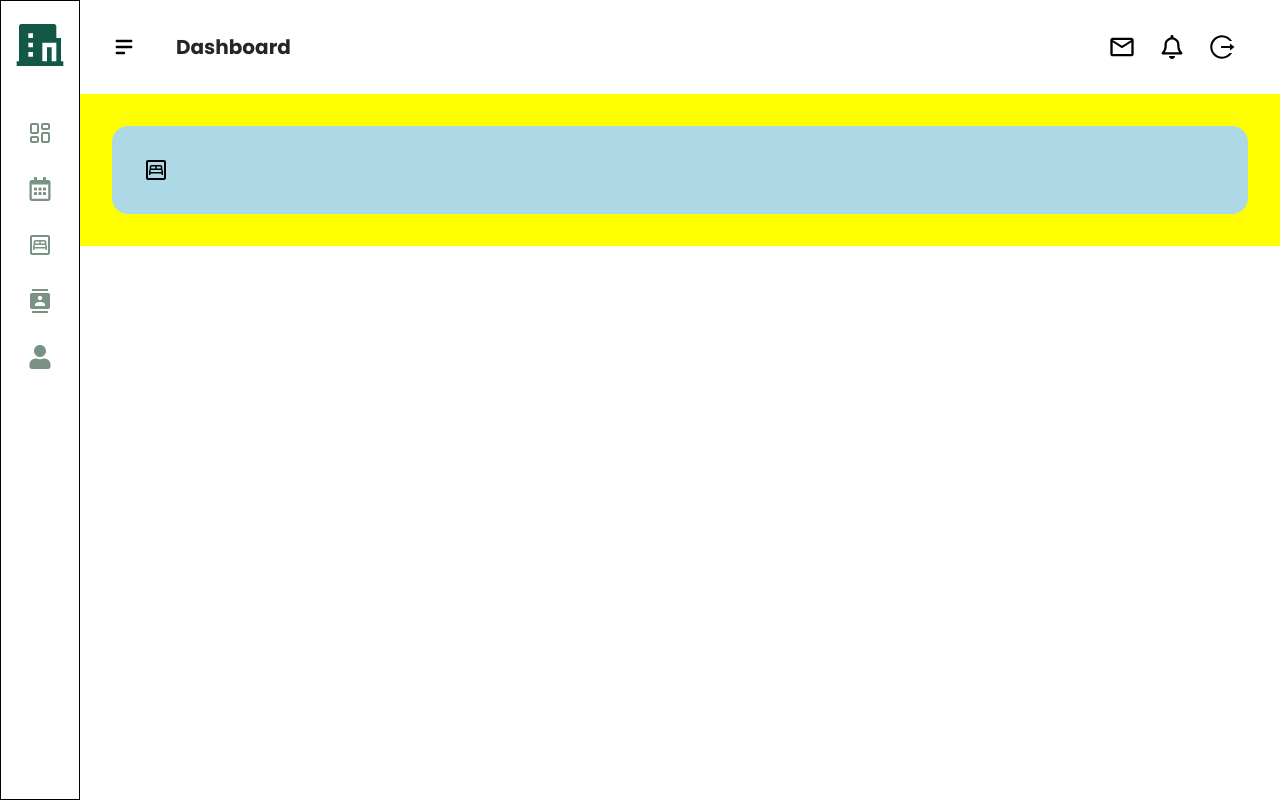
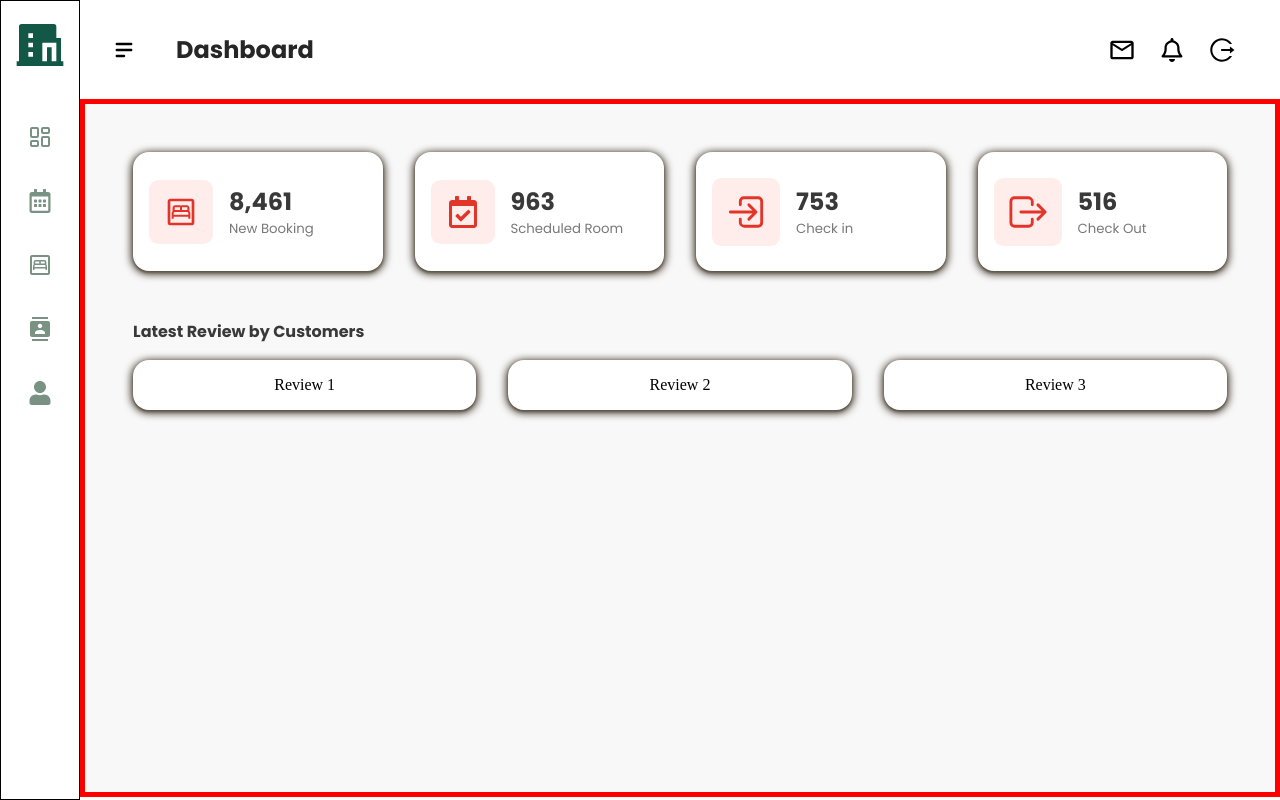
Before and after one commit to Christian-GL/Hotel-Miranda-Dashboard, a React (Vite) app: page / in a window 1280 px wide. Built offline with nearby package versions, Linux system fonts and the light colour scheme.

Commit message:
ADD: Hover a los navs del Header y página Dashboard.jsx (KPIs)

```diff
--- a/src/common/styles/globalVars.js
+++ b/src/common/styles/globalVars.js
@@ -1,12 +1,16 @@
 
 export const colorWhiteFull = '#FFFFFF';
+export const colorLightRed = '#FFEDEC';
+export const colorRed = '#E23428';
 export const colorGray = '#5D5449';
 export const colorGrayIconHotel = '#135846';
+export const colorGrayTextKPI = '#787878';
 export const colorGrayIconAndTextNavOption = '#799283';
-export const colorGrayTitleProfile = '#393939';
+export const colorGray39 = '#393939';
 export const colorGrayEmailProfile = '#B2B2B2';
 export const colorGrayButtonProfile = '#EBF1EF';
 export const colorGrayCreditMinorTitle = '#799283';
+export const colorGrayBackgroundPage = '#F8F8F8';
 export const colorBlack26 = '#262626';
 export const colorBlack21 = '#212121';
 
@@ -14,3 +18,8 @@ export const fontPoppins = 'Poppins';
 
 export const widthSidebarMenuCollapsed = '5rem';
 export const widthSidebarMenuNotCollapsed = '18rem';
+
+// GUÍA BOX SHADOW --> https://designshack.net/articles/css/inner-shadows-in-css-images-text-and-beyond/
+export const boxShadowCustom = '0 0.10em 0.15em ' + colorGray +
+    ', -0.1em 0.10em 0.5em ' + colorGray +
+    ', 0.1em 0.10em 0.5em ' + colorGray + ';';
--- a/src/common/styles/header.js
+++ b/src/common/styles/header.js
@@ -18,6 +18,7 @@ export const Header = styled.header`
     padding: 2em;
     width: 100%;
     height: auto;
+    // box-shadow: inset 0px 0px 10px 3px ${gb.colorGray};
     background-color: ${gb.colorWhiteFull};
 `
 
@@ -40,7 +41,7 @@ export const TitleH2 = styled.h2`
     vertical-align: middle;
     margin-left: 2.5rem;
     font-family: ${gb.fontPoppins};
-    font-size: 1.25em;
+    font-size: 1.5em;
     color: ${gb.colorBlack26};
 `
 
--- a/src/common/styles/sidebarMenu.js
+++ b/src/common/styles/sidebarMenu.js
@@ -17,7 +17,7 @@ export const AsideSideNavigationBar = styled.aside`
     align-items: ${props => props.display === 'collapsed' ? 'center' : 'left'};;
     justify-content: ${props => props.display === 'collapsed' ? 'flex-start' : 'space-between'};
     padding: ${props => props.display === 'collapsed' ? '1em' : '1em 2.5em'};
-    width: ${props => props.display === 'collapsed' ? '5rem' : '18rem'};                       // <---- !!!!!
+    width: ${props => props.display === 'collapsed' ? '5rem' : '18rem'};
     height: 100vh;
     text-align: left;
     transition: 0.5s ease;
@@ -54,11 +54,6 @@ export const PTitleText = styled.p`
 `
 
 // Nav options
-export const DivCtnNavOption = styled.div`
-    padding: 1em 0;
-    cursor: pointer;
-`
-
 export const IconDashboard = styled(LuLayoutDashboard)`
     display: inline-block;
     vertical-align: middle;
@@ -108,6 +103,24 @@ export const PNavOptionText = styled.p`
     color: ${gb.colorGrayIconAndTextNavOption};
 `
 
+export const DivCtnNavOption = styled.div`
+    padding: 1.25em 0;
+    cursor: pointer;
+
+    &:hover ${IconDashboard},
+    &:hover ${IconBooking},
+    &:hover ${IconRooms},
+    &:hover ${IconContact},
+    &:hover ${IconUsers} {
+        color: ${gb.colorRed};
+    }
+
+    &:hover ${PNavOptionText} {
+        font-weight: 700;
+        color: ${gb.colorRed};
+    }
+`
+
 // Profile
 export const DivCtnUser = styled.div`
     display: ${props => props.display === 'collapsed' ? 'none' : 'block'};
@@ -115,9 +128,7 @@ export const DivCtnUser = styled.div`
     padding: 3em 1em 1em;
     text-align: center;
     border-radius: 15%;
-    box-shadow: 0 0.10em 0.15em ${gb.colorGray}, // bottom
-            -0.1em 0.10em 0.5em ${gb.colorGray}, // left
-            0.1em 0.10em 0.5em ${gb.colorGray}; // right
+    box-shadow: ${gb.boxShadowCustom};
 `
 
 export const ImgProfile = styled.img`
@@ -132,7 +143,7 @@ export const ImgProfile = styled.img`
 export const TitleH4 = styled.h4`
     font-family: ${gb.fontPoppins};
     font-weight: 600;
-    color: ${gb.colorGrayTitleProfile};
+    color: ${gb.colorGray39};
 `
 
 export const TitleH5 = styled.h5`
--- a/src/dashboard/dashboard.js
+++ b/src/dashboard/dashboard.js
@@ -2,31 +2,142 @@
 import { styled } from 'styled-components'
 
 import { MdOutlineBedroomParent } from "react-icons/md";
+import { FaRegCalendarCheck } from "react-icons/fa";
+import { IoLogInOutline } from "react-icons/io5";
+import { IoLogOutOutline } from "react-icons/io5";
 
 import * as gb from '../common/styles/globalVars.js'
 
 
-export const SectionDashboard = styled.section`
-    // display: grid;
+export const SectionPageDashboard = styled.section`
     padding: 2em;
-    background-color: yellow;
+    // height: 100%;        // <-------
+    height: 87.25vh;        // <-------
+    overflow-y: auto;
+    border: 5px solid red;
+    background-color: ${gb.colorGrayBackgroundPage};
 `
 
-export const SectionStats = styled.section`
+// KPIs
+export const SectionKPIs = styled.section`
     display: flex;
+    padding: 1em 0;
+`
+
+export const ArticleKPI = styled.article`
     flex: 1 1 0;
+    text-align: left;
+    margin: 0 1rem;
     padding: 1em;
     border-radius: 1rem;
-    background-color: lightblue;
+    box-shadow: ${gb.boxShadowCustom};
+    background-color: ${gb.colorWhiteFull};
 `
 
-export const ArticleStat = styled.article`
+export const IconBooking = styled(MdOutlineBedroomParent)`
+    display: inline-block;
+    vertical-align: middle;
+    padding: 1em;
+    width: 4rem;
+    height: auto;
+    border-radius: 0.6rem;
+    color: ${gb.colorRed};
+    background-color: ${gb.colorLightRed};
+
+    &:hover {
+        color: ${gb.colorWhiteFull};
+        background-color: ${gb.colorRed};
+    }
+`
+
+export const IconCalendar = styled(FaRegCalendarCheck)`
+    display: inline-block;
+    vertical-align: middle;
+    padding: 1em;
+    width: 4rem;
+    height: auto;
+    border-radius: 0.6rem;
+    color: ${gb.colorRed};
+    background-color: ${gb.colorLightRed};
+
+    &:hover {
+        color: ${gb.colorWhiteFull};
+        background-color: ${gb.colorRed};
+    }
+`
+
+export const IconLogIn = styled(IoLogInOutline)`
+    display: inline-block;
+    vertical-align: middle;
+    padding: 0.7em;
+    width: 4.25rem;
+    height: auto;
+    border-radius: 0.6rem;
+    color: ${gb.colorRed};
+    background-color: ${gb.colorLightRed};
+
+    &:hover {
+        color: ${gb.colorWhiteFull};
+        background-color: ${gb.colorRed};
+    }
+`
+
+export const IconLogOut = styled(IoLogOutOutline)`
+    display: inline-block;
+    vertical-align: middle;
+    padding: 0.7em;
+    width: 4.25rem;
+    height: auto;
+    border-radius: 0.6rem;
+    color: ${gb.colorRed};
+    background-color: ${gb.colorLightRed};
+
+    &:hover {
+        color: ${gb.colorWhiteFull};
+        background-color: ${gb.colorRed};
+    }
+`
+
+export const DivCtnInfo = styled.div`
+    display: inline-block;
+    vertical-align: middle;
     padding: 1em;
 `
 
-export const IconBooking = styled(MdOutlineBedroomParent)`
-    width: 1.5rem;
-    height: auto;
-    vertical-align: middle;
-    cursor: pointer;
+export const NumberH4 = styled.h4`
+    font-family: ${gb.fontPoppins};
+    font-size: 1.5em;
+    color: ${gb.colorGray39}
 `
+
+export const TextH5 = styled.h5`
+    font-family: ${gb.fontPoppins};
+    font-weight: 400;
+    color: ${gb.colorGrayTextKPI};
+`
+
+// Reviews
+export const SectionReviews = styled.section`
+    padding: 1em 0;
+`
+
+export const TitleSectionReviewsH5 = styled.h5`
+    padding: 1em;
+    font-family: ${gb.fontPoppins};
+    font-size: 1em;
+    color: ${gb.colorGray39};
+`
+
+export const DivCtnReviews = styled.div`
+    display: flex;
+`
+
+export const ArticleReview = styled.article`
+    flex: 1 1 0;
+    text-align: center;
+    margin: 0 1rem;
+    padding: 1em;
+    border-radius: 1rem;
+    box-shadow: ${gb.boxShadowCustom};
+    background-color: ${gb.colorWhiteFull};
+`
--- a/src/dashboard/dashboard.jsx
+++ b/src/dashboard/dashboard.jsx
@@ -13,24 +13,55 @@ export const Dashboard = () => {
 
     return (<>
 
-        <db.SectionDashboard>
+        <db.SectionPageDashboard>
 
-            <db.SectionStats>
-                <db.ArticleStat>
+            <db.SectionKPIs>
+                <db.ArticleKPI>
                     <db.IconBooking />
-                </db.ArticleStat>
-                <db.ArticleStat>
+                    <db.DivCtnInfo>
+                        <db.NumberH4>8,461</db.NumberH4>
+                        <db.TextH5>New Booking</db.TextH5>
+                    </db.DivCtnInfo>
+                </db.ArticleKPI>
+                <db.ArticleKPI>
+                    <db.IconCalendar />
+                    <db.DivCtnInfo>
+                        <db.NumberH4>963</db.NumberH4>
+                        <db.TextH5>Scheduled Room</db.TextH5>
+                    </db.DivCtnInfo>
+                </db.ArticleKPI>
+                <db.ArticleKPI>
+                    <db.IconLogIn />
+                    <db.DivCtnInfo>
+                        <db.NumberH4>753</db.NumberH4>
+                        <db.TextH5>Check in</db.TextH5>
+                    </db.DivCtnInfo>
+                </db.ArticleKPI>
+                <db.ArticleKPI>
+                    <db.IconLogOut />
+                    <db.DivCtnInfo>
+                        <db.NumberH4>516</db.NumberH4>
+                        <db.TextH5>Check Out</db.TextH5>
+                    </db.DivCtnInfo>
+                </db.ArticleKPI>
+            </db.SectionKPIs>
 
-                </db.ArticleStat>
-                <db.ArticleStat>
+            <db.SectionReviews>
+                <db.TitleSectionReviewsH5>Latest Review by Customers</db.TitleSectionReviewsH5>
+                <db.DivCtnReviews>
+                    <db.ArticleReview>
+                        Review 1
+                    </db.ArticleReview>
+                    <db.ArticleReview>
+                        Review 2
+                    </db.ArticleReview>
+                    <db.ArticleReview>
+                        Review 3
+                    </db.ArticleReview>
+                </db.DivCtnReviews>
+            </db.SectionReviews>
 
-                </db.ArticleStat>
-                <db.ArticleStat>
-
-                </db.ArticleStat>
-            </db.SectionStats>
-
-        </db.SectionDashboard>
+        </db.SectionPageDashboard>
 
     </>)
 }
```
